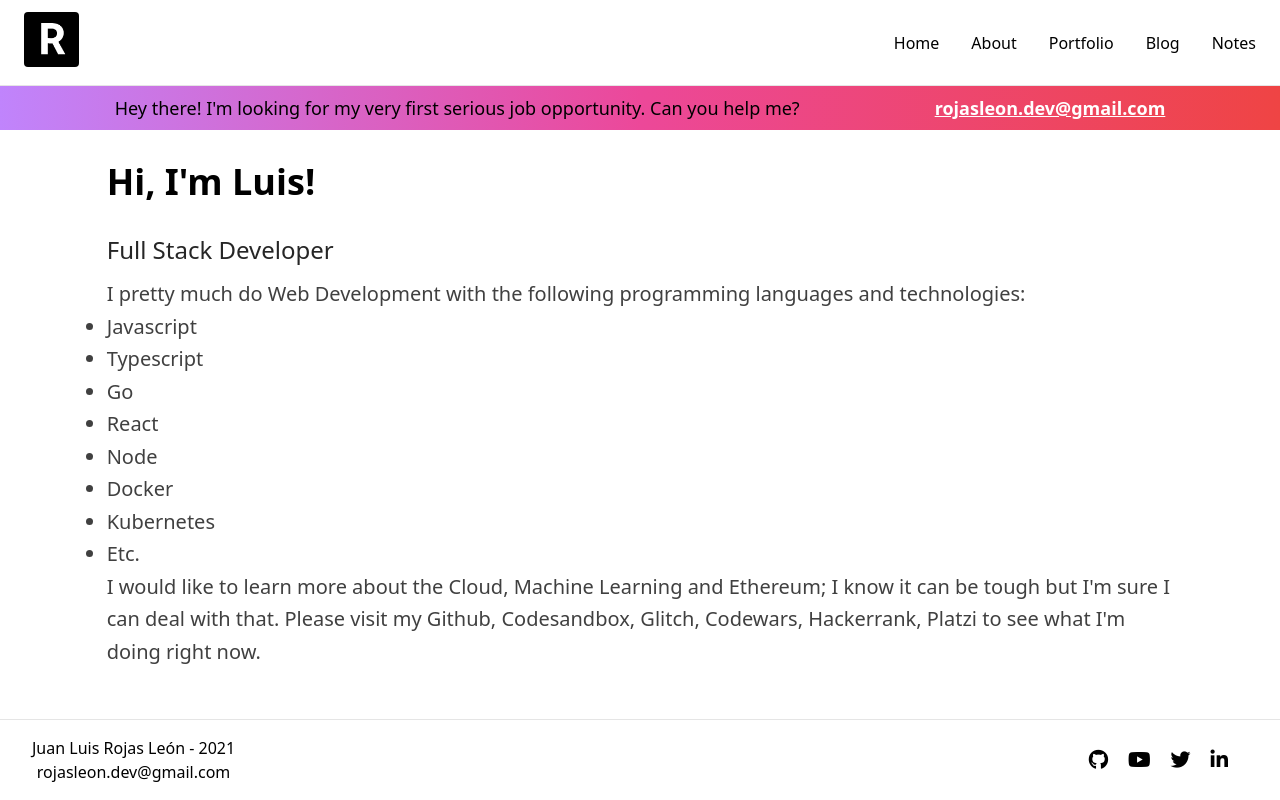
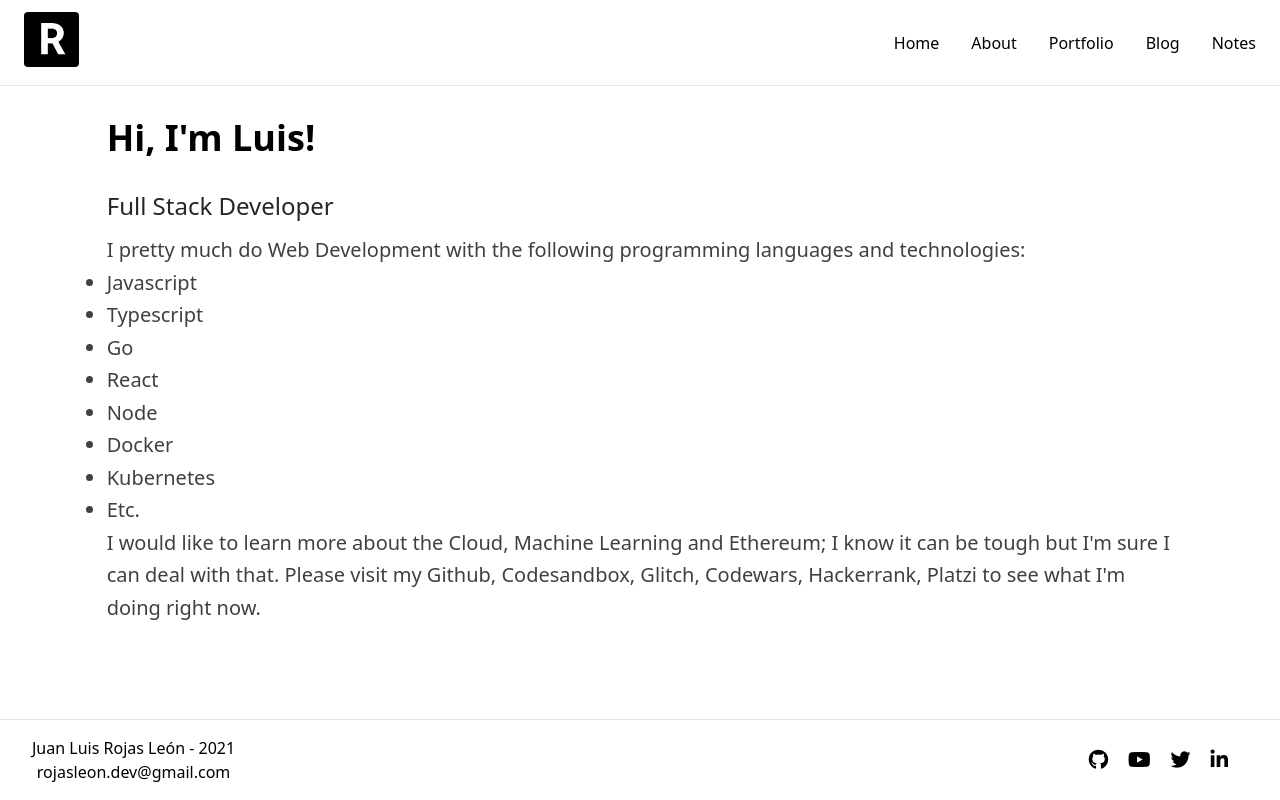
Before and after one commit to itsrojasleon/rojasleon, a Next.js app: page / in a window 1280 px wide. Built offline with nearby package versions, Linux system fonts and the light colour scheme; what @tailwindcss/typography would draw is missing.

Commit message:
I got a job :)

```diff
--- a/components/Layout.tsx
+++ b/components/Layout.tsx
@@ -1,12 +1,10 @@
 import Header from './Header';
 import Footer from './Footer';
-import Banner from './Banner';
 
 const Layout: React.FC = ({ children }) => {
   return (
     <div className="flex flex-col min-h-screen bg-white dark:bg-gray-900 text-black dark:text-white">
       <Header />
-      <Banner>ok</Banner>
       <main className="flex-grow mt-8">
         <div className="w-11/12 xl:w-10/12 lg-w/12 md:w-10/12 m-auto flex justify-center flex-col">
           {children}
```
